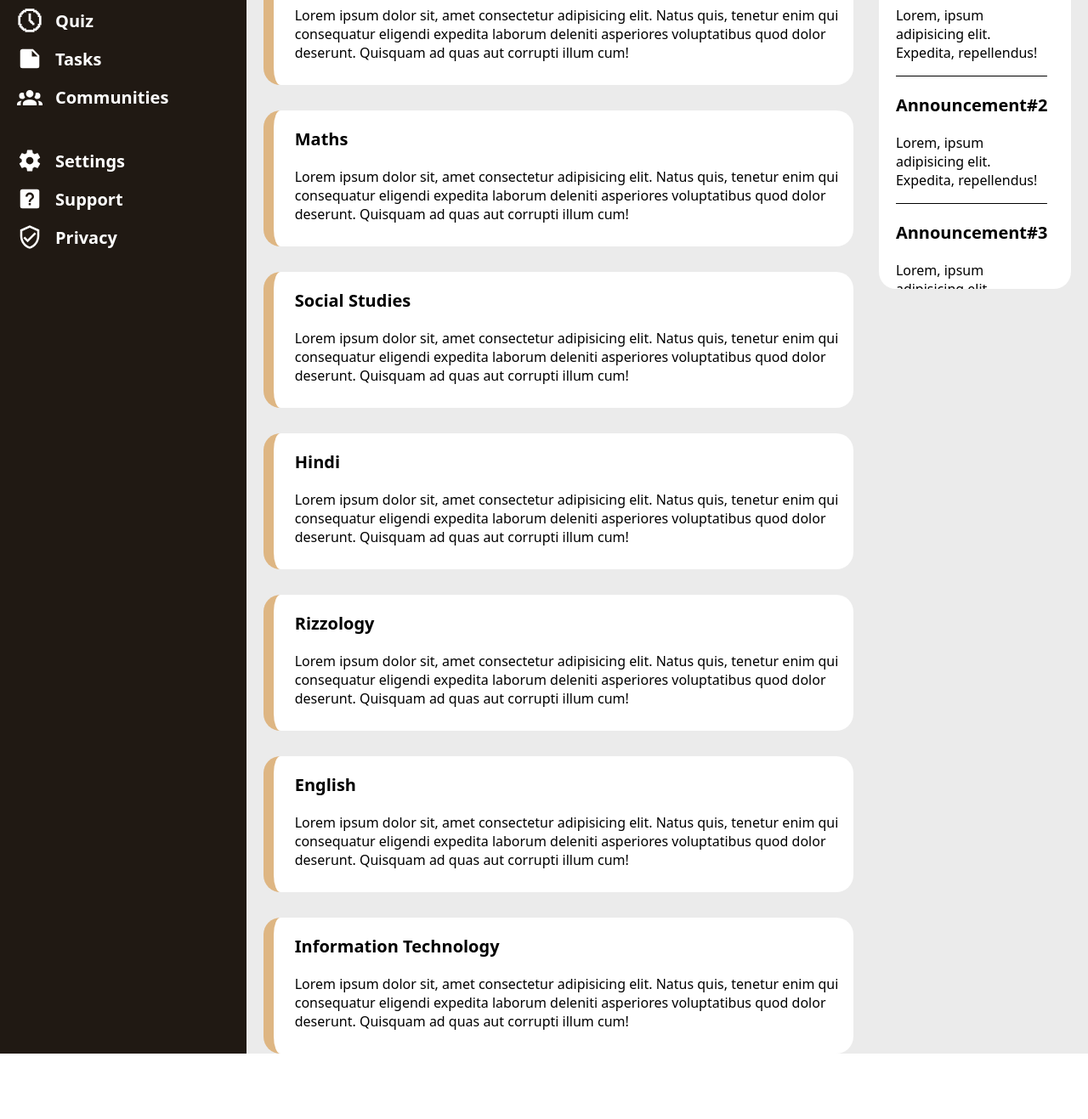
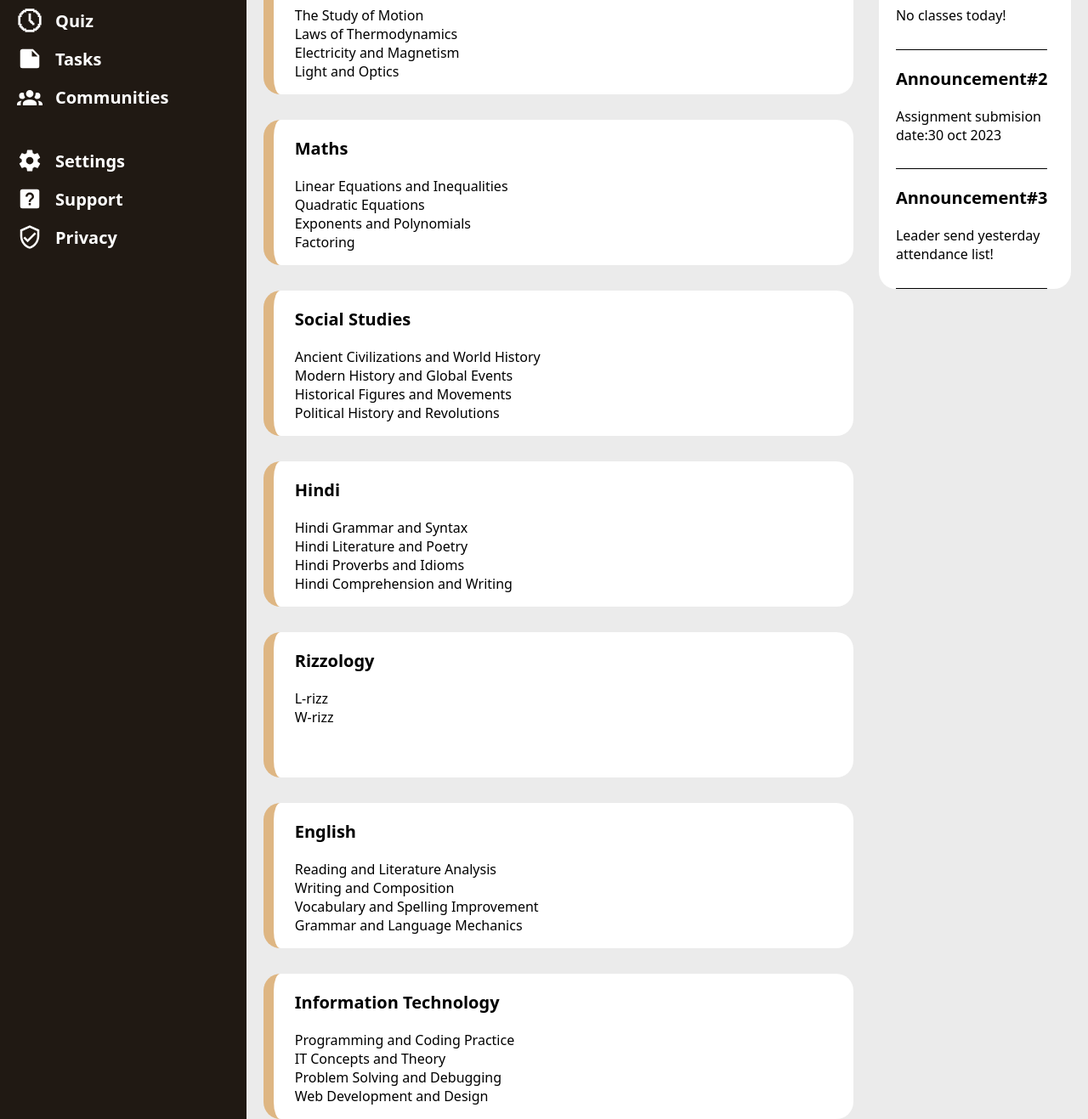
Before and after one commit to Bhargav00007/Smart-Path, a plain HTML site: page student.html in a window 1280 px wide. Shown: the part 280-1597 px from the top of the page at 85% size. Before the commit the page ends 1520 px from the top, so only its background shows below. Drawn offline with Linux system fonts and the light colour scheme.

Commit message:
Update student.html
Replaced fake content with origional contents

```diff
--- a/student.html
+++ b/student.html
@@ -219,64 +219,62 @@
           <div class="card">
             <p class="projectName">Science</p>
             <p class="description">
-              Lorem ipsum dolor sit, amet consectetur adipisicing elit. Natus
-              quis, tenetur enim qui consequatur eligendi expedita laborum
-              deleniti asperiores voluptatibus quod dolor deserunt. Quisquam ad
-              quas aut corrupti illum cum!
+              The Study of Motion<br>
+Laws of Thermodynamics<br>
+Electricity and Magnetism<br>
+Light and Optics<br>
             </p>
           </div>
           <div class="card">
             <p class="projectName">Maths</p>
             <p class="description">
-              Lorem ipsum dolor sit, amet consectetur adipisicing elit. Natus
-              quis, tenetur enim qui consequatur eligendi expedita laborum
-              deleniti asperiores voluptatibus quod dolor deserunt. Quisquam ad
-              quas aut corrupti illum cum!
+              Linear Equations and Inequalities<br>
+Quadratic Equations<br>
+Exponents and Polynomials<br>
+Factoring<br>
             </p>
           </div>
           <div class="card">
             <p class="projectName">Social Studies</p>
             <p class="description">
-              Lorem ipsum dolor sit, amet consectetur adipisicing elit. Natus
-              quis, tenetur enim qui consequatur eligendi expedita laborum
-              deleniti asperiores voluptatibus quod dolor deserunt. Quisquam ad
-              quas aut corrupti illum cum!
+Ancient Civilizations and World History<br>
+Modern History and Global Events<br>
+Historical Figures and Movements<br>
+Political History and Revolutions<br>
             </p>
           </div>
           <div class="card">
             <p class="projectName">Hindi</p>
             <p class="description">
-              Lorem ipsum dolor sit, amet consectetur adipisicing elit. Natus
-              quis, tenetur enim qui consequatur eligendi expedita laborum
-              deleniti asperiores voluptatibus quod dolor deserunt. Quisquam ad
-              quas aut corrupti illum cum!
+              Hindi Grammar and Syntax<br>
+Hindi Literature and Poetry<br>
+Hindi Proverbs and Idioms<br>
+Hindi Comprehension and Writing<br>
             </p>
           </div>
           <div class="card">
             <p class="projectName">Rizzology</p>
             <p class="description">
-              Lorem ipsum dolor sit, amet consectetur adipisicing elit. Natus
-              quis, tenetur enim qui consequatur eligendi expedita laborum
-              deleniti asperiores voluptatibus quod dolor deserunt. Quisquam ad
-              quas aut corrupti illum cum!
+              L-rizz<br>
+              W-rizz<br>
             </p>
           </div>
           <div class="card">
             <p class="projectName">English</p>
             <p class="description">
-              Lorem ipsum dolor sit, amet consectetur adipisicing elit. Natus
-              quis, tenetur enim qui consequatur eligendi expedita laborum
-              deleniti asperiores voluptatibus quod dolor deserunt. Quisquam ad
-              quas aut corrupti illum cum!
+              Reading and Literature Analysis<br>
+Writing and Composition<br>
+Vocabulary and Spelling Improvement<br>
+Grammar and Language Mechanics<br>
             </p>
           </div>
           <div class="card">
             <p class="projectName">Information Technology</p>
             <p class="description">
-              Lorem ipsum dolor sit, amet consectetur adipisicing elit. Natus
-              quis, tenetur enim qui consequatur eligendi expedita laborum
-              deleniti asperiores voluptatibus quod dolor deserunt. Quisquam ad
-              quas aut corrupti illum cum!
+              Programming and Coding Practice<br>
+IT Concepts and Theory<br>
+Problem Solving and Debugging<br>
+Web Development and Design<br>
             </p>
           </div>
         </div>
@@ -286,19 +284,19 @@
           <div class="announcement">
             <p class="annoName">Announcement#1</p>
             <p class="annoText">
-              Lorem, ipsum adipisicing elit. Expedita, repellendus!
+              No classes today!
             </p>
           </div>
           <div class="announcement">
             <p class="annoName">Announcement#2</p>
             <p class="annoText">
-              Lorem, ipsum adipisicing elit. Expedita, repellendus!
+              Assignment submision date:30 oct 2023
             </p>
           </div>
           <div class="announcement">
             <p class="annoName">Announcement#3</p>
             <p class="annoText">
-              Lorem, ipsum adipisicing elit. Expedita, repellendus!
+              Leader send yesterday attendance list!
             </p>
           </div>
         </div>
```
